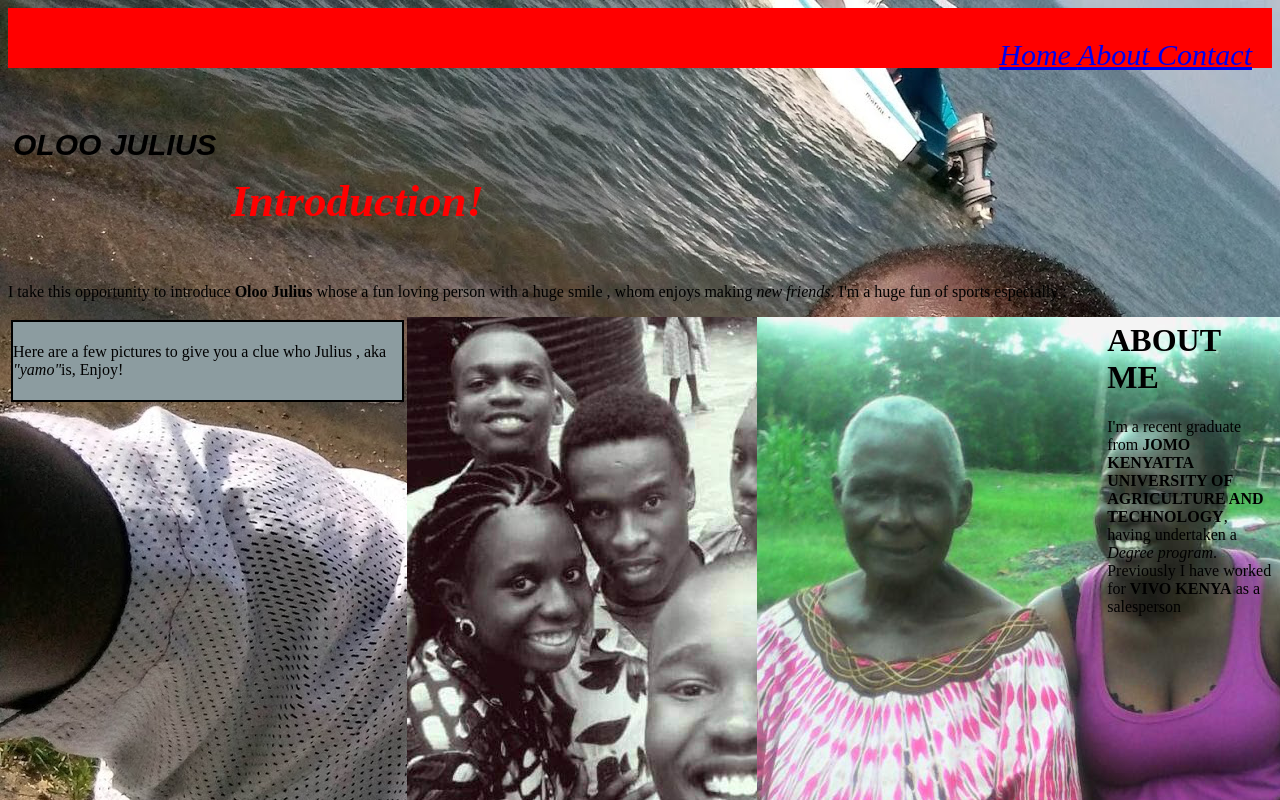
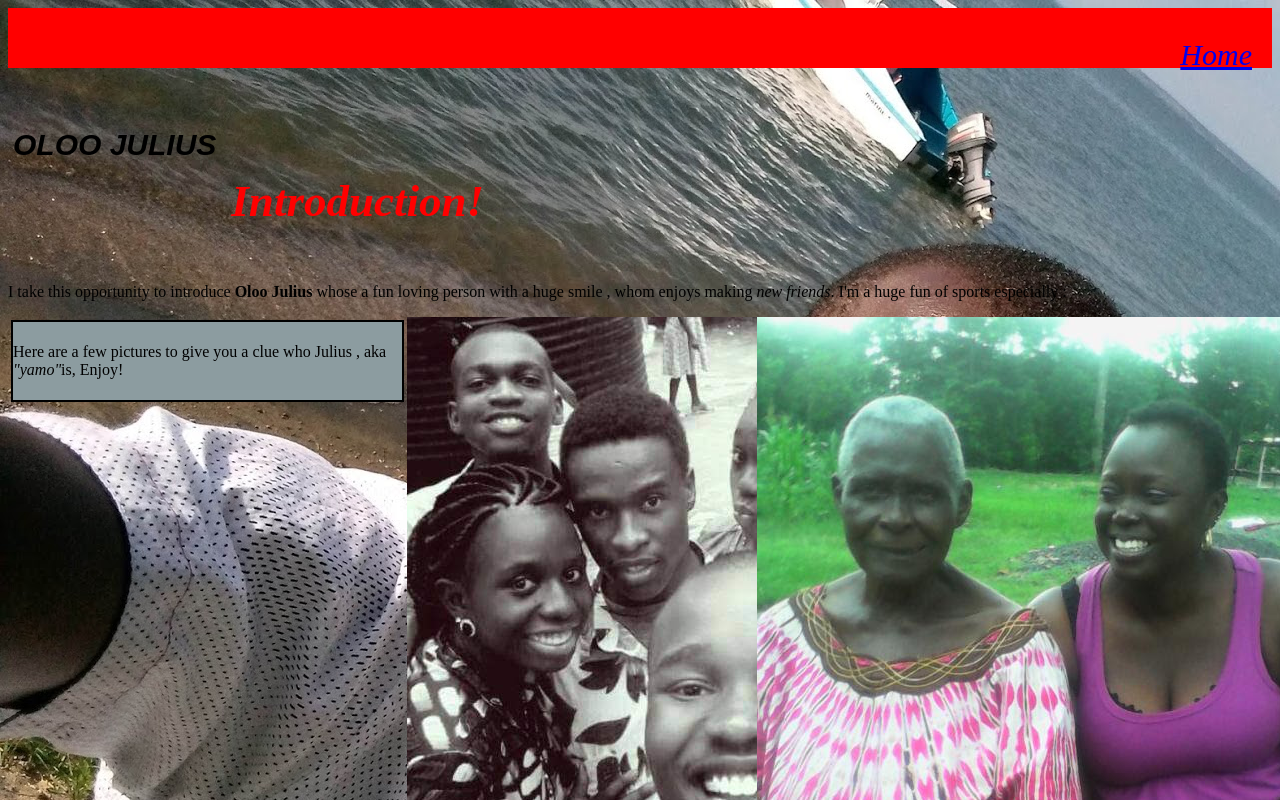
Before and after one commit to OlooJulius/portfolio_project, a plain HTML site: page index.html in a window 1280 px wide. Shown: the top 800 px of the page. Drawn offline with Linux system fonts and the light colour scheme.

Commit message:
it will add div to element h1 about me

```diff
--- a/css/stlyes.css
+++ b/css/stlyes.css
@@ -87,6 +87,13 @@ body{
     width: 350px;
     float: left;
 }
+.ras{
+    float: left;
+    padding-top: 5px;
+    padding-right: 10px;
+    padding-bottom: 5px;
+    padding-left: 10px;
+}
 @media  screen
 and (min-device-width: 1200px)
 and (max-device-width: 1600px)
--- a/index.html
+++ b/index.html
@@ -12,8 +12,6 @@
             <nav>
                 <ul id="bar">
                     <a href="index.html">Home </a>
-                    <a href="about.html">About </a>
-                    <a href="contact.html">Contact</a>
                 </ul>
             </nav>
         </span>
@@ -41,8 +39,8 @@
     <div class="column">
         <img src="images/love.jpg" alt="An image of me.">
     </div>
-    <div>
-        <span>
+    <div class="ras">
+        <span class="wagwan">
             <H1>ABOUT ME</H1>
             <P id="sector">
                I'm a recent graduate from <strong>JOMO KENYATTA UNIVERSITY OF AGRICULTURE AND TECHNOLOGY</strong>, having undertaken a <em>Degree program</em>.
```
